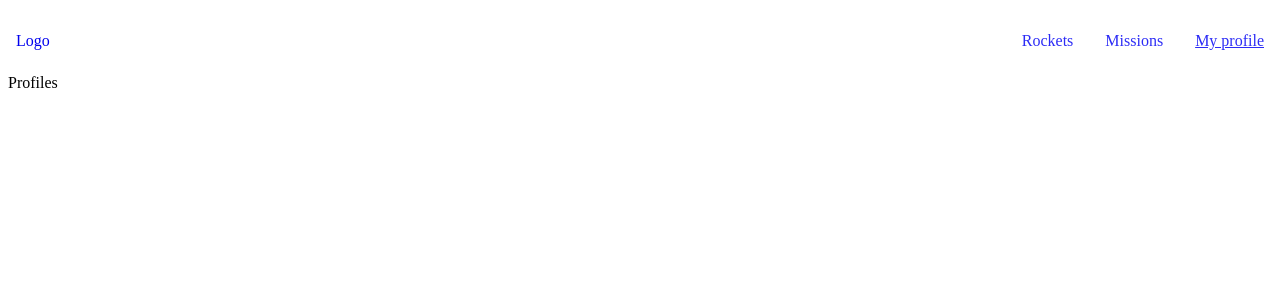
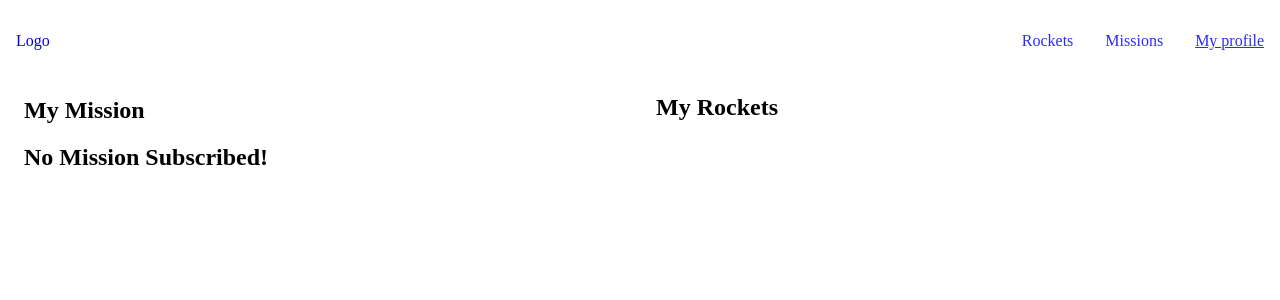
Before and after one commit to abeltsew/spacex, a React (Create React App) app: page /profiles in a window 1280 px wide. Shown: the top 300 px of the page. Built offline with nearby package versions, Linux system fonts and the light colour scheme.

Commit message:
Add Profile for Mission

```diff
--- a/src/components/Profiles.js
+++ b/src/components/Profiles.js
@@ -1,3 +1,40 @@
-const Profiles = () => <div>Profiles</div>;
+import { useSelector } from 'react-redux';
+
+import './profile.css';
+
+const Profiles = () => {
+  const { missions, joinedMissions } = useSelector((store) => store.mission);
+
+  const renderMission = () => {
+    if (joinedMissions.length === 0) {
+      return <h2>No Mission Subscribed!</h2>;
+    }
+    return (
+      <table className="mission-list">
+        {missions.map((mission) => {
+          if (joinedMissions.includes(mission.mission_id)) {
+            return (
+              <tr className="mission-item" key={mission.mission_id}>
+                {mission.mission_name}
+              </tr>
+            );
+          }
+        })}
+      </table>
+    );
+  };
+
+  return (
+    <div className="profile-container">
+      <div className="mission-info">
+        <h2>My Mission</h2>
+        {renderMission()}
+      </div>
+      <div className="rocket-info">
+        <h2>My Rockets</h2>
+      </div>
+    </div>
+  );
+};
 
 export default Profiles;
--- /dev/null
+++ b/src/components/profile.css
@@ -0,0 +1,23 @@
+.profile-container {
+  display: flex;
+}
+
+.mission-info,
+.rocket-info {
+  flex: 1;
+}
+
+.mission-info {
+  padding: 0.2rem 1rem;
+}
+
+.mission-list {
+  display: flex;
+  flex-direction: column;
+  list-style: none;
+}
+
+.mission-item {
+  border: solid 1px gray;
+  padding: 0.2rem 0 0.5rem 1rem;
+}
```
